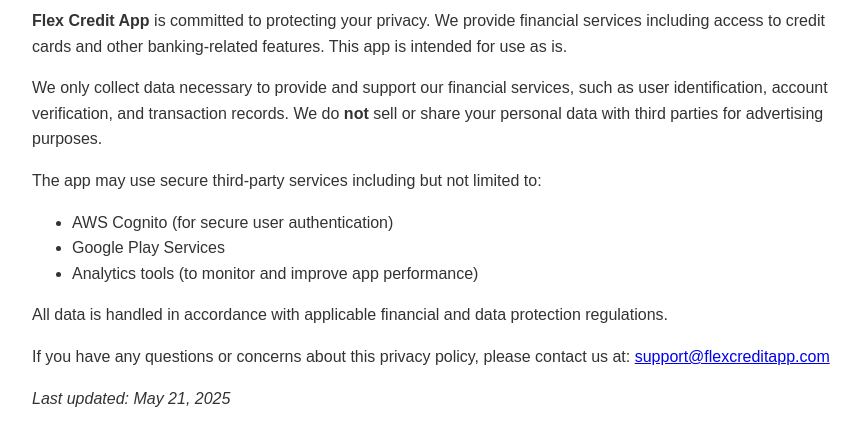
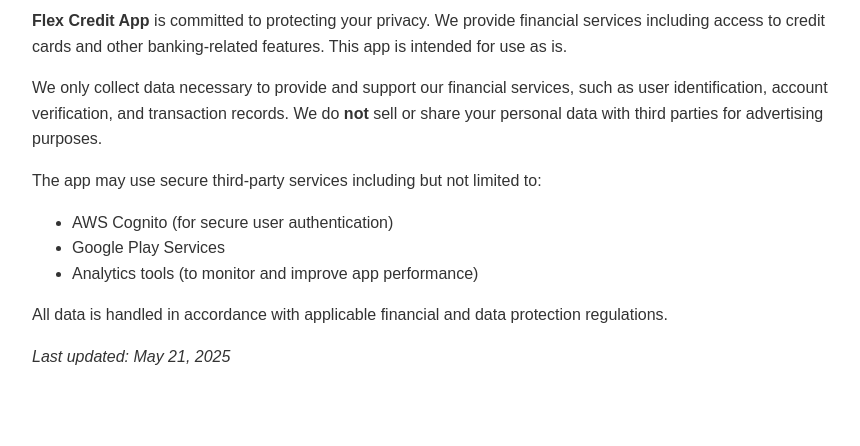
Before and after one commit to jimykhan/policy, a plain HTML site: page index.html in a window 1280 px wide. Shown: the part 146-592 px from the top of the page, without its empty margins (208-1068 px from the left). Drawn offline with Linux system fonts and the light colour scheme.

Commit message:
Update index.html

```diff
--- a/index.html
+++ b/index.html
@@ -34,8 +34,6 @@
 
   <p>All data is handled in accordance with applicable financial and data protection regulations.</p>
 
-  <p>If you have any questions or concerns about this privacy policy, please contact us at: <a href="mailto:support@flexcreditapp.com">support@flexcreditapp.com</a></p>
-
   <p><em>Last updated: May 21, 2025</em></p>
 </body>
 </html>
```
